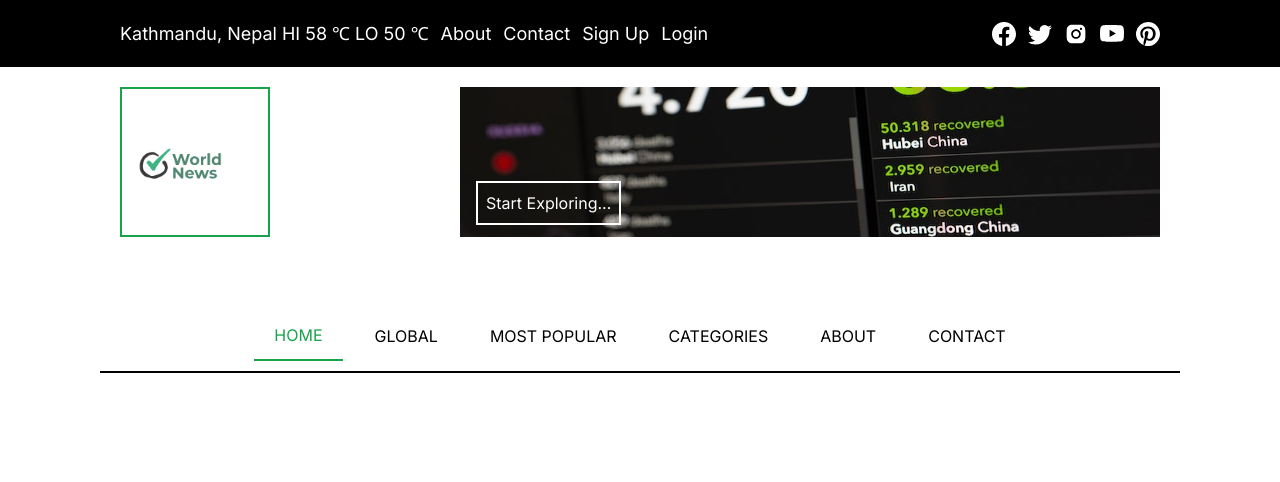
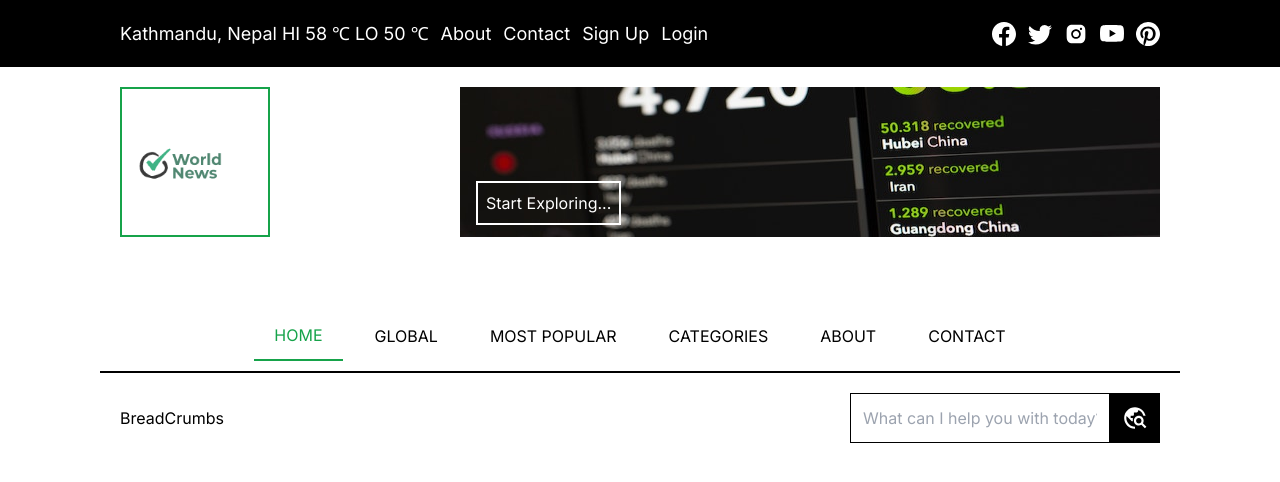
Before and after one commit to Biki101/worldnews-2.0, a Next.js app: page / in a window 1280 px wide. Shown: the top 482 px of the page. Built offline with nearby package versions, Linux system fonts and the light colour scheme.

Commit message:
added searbar

```diff
--- /dev/null
+++ b/src/app/Components/BreadSearch/BreadCrumbs/BreadCrumbs.tsx
@@ -0,0 +1,7 @@
+import React from "react";
+
+const BreadCrumbs = () => {
+  return <div>BreadCrumbs</div>;
+};
+
+export default BreadCrumbs;
--- /dev/null
+++ b/src/app/Components/BreadSearch/BreadSearch.tsx
@@ -0,0 +1,14 @@
+import React from "react";
+import BreadCrumbs from "./BreadCrumbs/BreadCrumbs";
+import SearchComponent from "./SearchComponent/SearchComponent";
+
+const BreadSearch = () => {
+  return (
+    <div className="w-[1080px] p-[20px] m-auto flex items-center justify-between">
+      <BreadCrumbs />
+      <SearchComponent />
+    </div>
+  );
+};
+
+export default BreadSearch;
--- /dev/null
+++ b/src/app/Components/BreadSearch/SearchComponent/SearchComponent.tsx
@@ -0,0 +1,19 @@
+import React from "react";
+import { MdOutlineTravelExplore } from "react-icons/md";
+
+const SearchComponent = () => {
+  return (
+    <div className="flex items-center">
+      <input
+        type="text"
+        placeholder="What can I help you with today?"
+        className="outline-none border-[1px] border-black p-3"
+      />
+      <div className="text-white bg-black p-3">
+        <MdOutlineTravelExplore className="text-[26px]" />
+      </div>
+    </div>
+  );
+};
+
+export default SearchComponent;
--- a/src/app/page.tsx
+++ b/src/app/page.tsx
@@ -2,6 +2,7 @@ import Image from "next/image";
 import TopBar from "./Components/TopBar/TopBar";
 import HeroBanner from "./Components/HeroBanner/HeroBanner";
 import MainNavBar from "./Components/MainNavBar/MainNavBar";
+import BreadSearch from "./Components/BreadSearch/BreadSearch";
 
 export default function Home() {
   return (
@@ -9,6 +10,7 @@ export default function Home() {
       <TopBar />
       <HeroBanner />
       <MainNavBar />
+      <BreadSearch />
     </>
   );
 }
```
